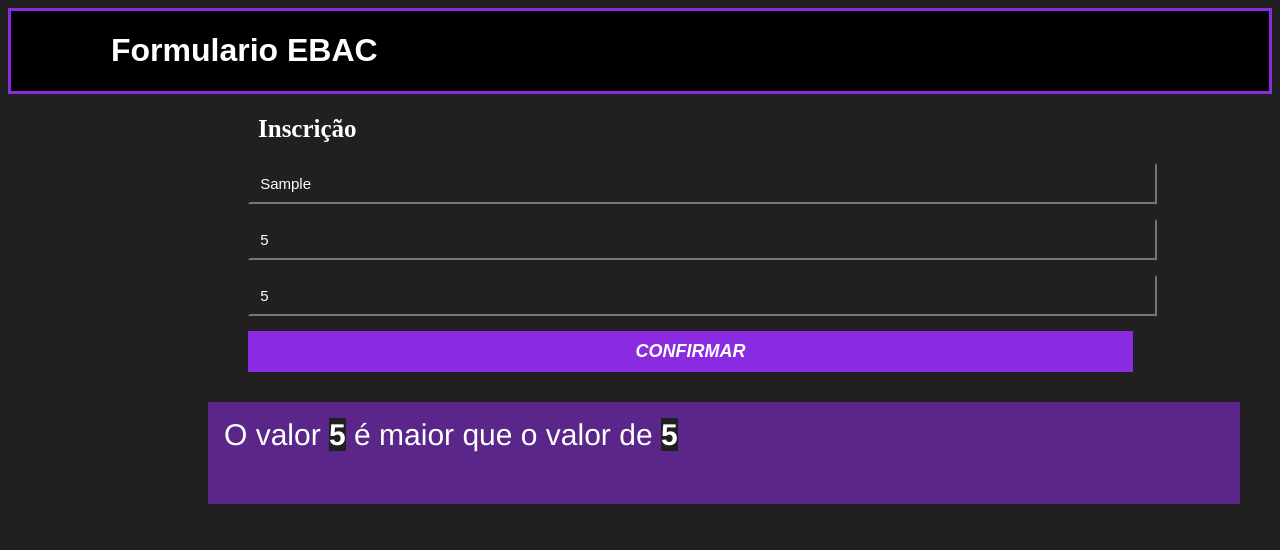
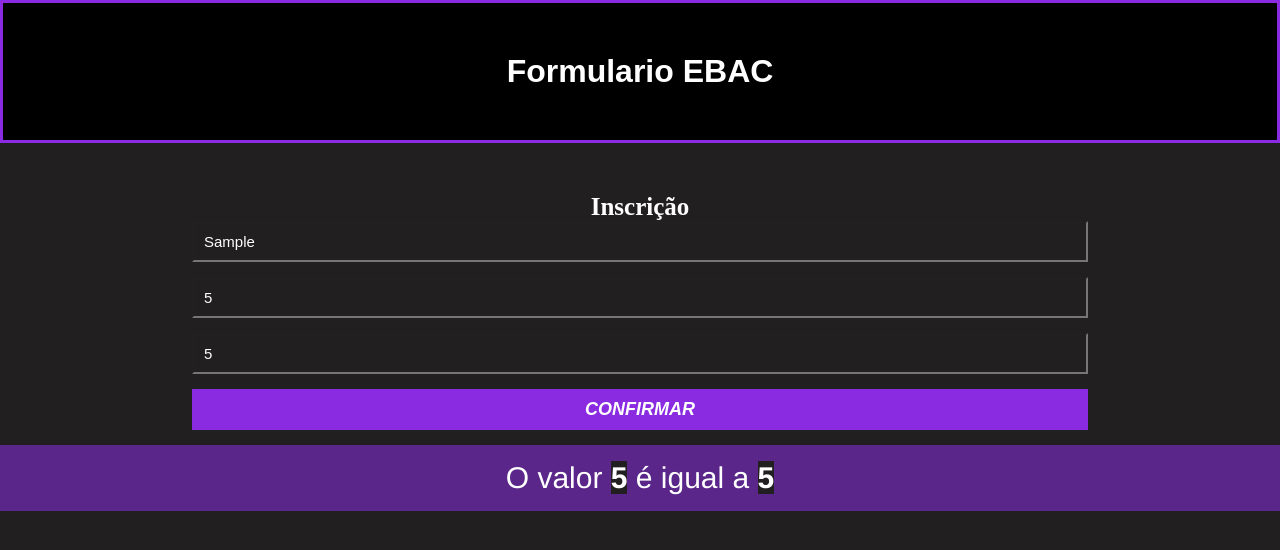
Before and after one commit to GeaneFarias/Exercicio_html_js, a plain HTML site: page index.html in a window 1280 px wide. Both pictures are taken after typing "Sample", "5", "5" into the empty fields and a click on the button "CONFIRMAR". Drawn offline with Linux system fonts and the light colour scheme.

Commit message:
Ajustes recomendados.

```diff
--- a/index.html
+++ b/index.html
@@ -7,7 +7,8 @@
     <link rel="stylesheet" href="./main.css"/>
 </head>
 <body>
-    <div>
+    <div class="conteiner">
+
         <div class="header">
             <h1>Formulario EBAC</h1>
         </div>
--- a/main.css
+++ b/main.css
@@ -1,5 +1,8 @@
 *{
     background-color: rgb(34, 31, 32);
+    margin:0;
+    padding:0;
+    box-sizing:border-box;
 }
 
 .header{
@@ -7,9 +10,17 @@
 
     border: 3px solid blueviolet;
 }
+.conteiner{
+    display: block;
+    justify-content: center;
+    align-items: center;
+    min-height: 100vh;
+}
 
 h1{
-    margin-left: 100px;
+
+    padding: 50px;
+    text-align: center;
     color: #fff;
     font-family: Arial, Helvetica, sans-serif;
     background-color: black;
@@ -17,8 +28,10 @@ h1{
 }
 
 h2{
+
     font-size: 25px;
-    margin-left: 250px;
+    margin-top: 50px;
+    text-align: center;
     color: #fff;
 
 }
@@ -29,10 +42,12 @@ h2{
 }
 
 input, button{
+
     display: block;
     padding: 10px;
     margin-bottom: 15px;
-    margin-left: 19%;
+    margin-left: auto;
+    margin-right: auto;
     width: 70%;
     resize: none;
     color: white;
@@ -58,12 +73,10 @@ button:hover{
 .mensagedvalid{
     background-color: #5a268a;
     color: #fff;
-    width: 1000px;
-    height: 70px;
-    align-items: center;
-    margin-left: 200px;
     font-size: 30px;
     font-family: 'Franklin Gothic Medium', 'Arial Narrow', Arial, sans-serif;
     padding: 16px;
+    text-align: center;
+    display: none;
 
 }
--- a/main.js
+++ b/main.js
@@ -5,15 +5,32 @@ const form = document.getElementById("formu")
 form.addEventListener("submit", function(e){
     e.preventDefault();
 
-    const valorum = document.getElementById("1num")
-    const valordois = document.getElementById("2num")
-    const mensagemdevalid1 = `O valor <b>${valorum.value}</b> é menor que o valor de <b>${valordois.value}</b>`
-    const mensagemdevalid2 = `O valor <b>${valorum.value}</b> é maior que o valor de <b>${valordois.value}</b>`
+    const valorum = parseFloat(document.getElementById("1num").value);
 
-    if (valorum.value < valordois.value){
-        document.querySelector('.mensagedvalid').innerHTML = mensagemdevalid1
-    }else{
-        document.querySelector('.mensagedvalid').innerHTML = mensagemdevalid2
+    const valordois = parseFloat(document.getElementById("2num").value);
+
+    const mensagemdevalid1 = `O valor <b>${valorum}</b> é menor que o valor  <b>${valordois}</b>`
+
+    const mensagemdevalid2 = `O valor <b>${valorum}</b> é maior que o valor  <b>${valordois}</b>`
+
+    const mensagemdevalid3 = `O valor <b>${valorum}</b> é igual a <b>${valordois}</b>`
+
+
+    if (valorum < valordois){
+        document.querySelector('.mensagedvalid').style.display = "block";
+
+        document.querySelector('.mensagedvalid').innerHTML = mensagemdevalid1;
+
+    }else if(valorum > valordois){
+        document.querySelector('.mensagedvalid').style.display = "block";
+
+        document.querySelector('.mensagedvalid').innerHTML = mensagemdevalid2;
+    }
+    else{
+        document.querySelector('.mensagedvalid').style.display = "block";
+
+        document.querySelector('.mensagedvalid').innerHTML = mensagemdevalid3;
+
     }
 
 
```
